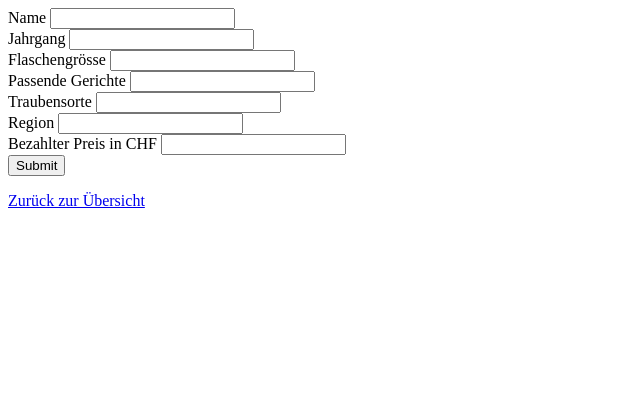
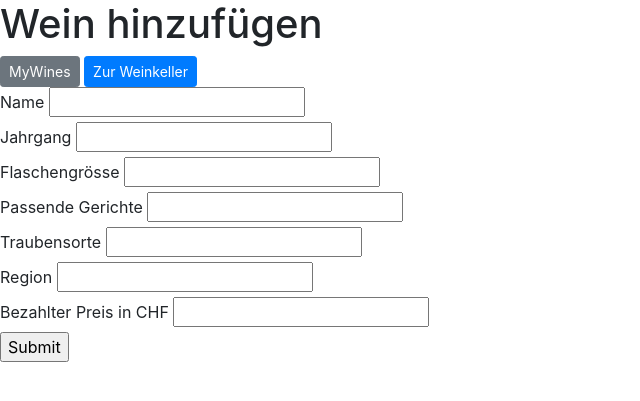
Before and after one commit to jannikmeier/prog2, a Flask app: page /add in a window 1280 px wide. Shown: the top 401 px of the page, without its empty margins (0-640 px from the left). Run offline with Flask 2, Linux system fonts and the light colour scheme; some libraries are stand-ins or nearby versions.

Commit message:
- Fehler in der Navigierung behoben - Seite "Wine Pairing" eingerichtet - Kleinere Bug Fixes

```diff
--- a/main.py
+++ b/main.py
@@ -26,9 +26,9 @@ def add_post():
     add_new_wine(request.form['name'], request.form['year'], request.form['size'], request.form['meals'], request.form['grape'], request.form['region'], request.form['pricepaid'])
     return render_template("add.html")
 
-@app.route('/winepairing/<id>')
-def winepairing(id):
-    return render_template("winepairing.html", wine=load_wine_by_id(id))
+@app.route('/winepairing')
+def winepairing():
+    return render_template("winepairing.html", wines=load_wines())
 
 # Weinverwaltung
 
--- a/templates/add.html
+++ b/templates/add.html
@@ -1,3 +1,13 @@
+<!DOCTYPE html>
+<html>
+    <head>
+        <title>Wein hinzuf&uuml;gen | MyWines</title>
+        <link rel="stylesheet" type="text/css" href="../static/bootstrap.min.css">
+    </head>
+    <body>
+        <h1>Wein hinzuf&uuml;gen</h1>
+        <a href="/" class="btn btn-secondary btn-sm" role="button">MyWines</a>
+        <a href="/cellar" class="btn btn-primary btn-sm" role="button">Zur Weinkeller</a>
         <form method="POST" action="/add">
             <div>
                 <label for="name">Name</label>
@@ -29,4 +39,5 @@
             </div>
             <input type="submit" value="Submit"/>
         </form>
-<a href="/index">Zur&uuml;ck zur &Uuml;bersicht</a>
+    </body>
+</html>
--- a/templates/cellar.html
+++ b/templates/cellar.html
@@ -6,8 +6,8 @@
     </head>
     <body>
         <h1>Weinkeller</h1>
-        <a href="/" class="btn btn-primary btn-sm" role="button">Home</a>
-        <a href="/add" class="btn btn-secondary btn-sm" role="button">Wein hinzuf&uuml;gen</a>
+        <a href="/" class="btn btn-secondary btn-sm" role="button">MyWines</a>
+        <a href="/add" class="btn btn-primary btn-sm" role="button">Wein hinzuf&uuml;gen</a>
         <table>
             <tr>
             <th>Name</th>
--- a/templates/index.html
+++ b/templates/index.html
@@ -1,7 +1,7 @@
 <!DOCTYPE html>
 <html>
     <head>
-        <title>Home | MyWines</title>
+        <title>MyWines</title>
         <link rel="stylesheet" type="text/css" href="static/bootstrap.min.css">
     </head>
     <body>
--- a/templates/winepairing.html
+++ b/templates/winepairing.html
@@ -6,7 +6,7 @@
     </head>
     <body>
         <h1>Wine Pairing</h1>
-        <a href="/" class="btn btn-primary btn-sm" role="button">Home</a>
-        <a href="/cellar" class="btn btn-primary btn-sm" role="button">Weinkeller</a>
+        <a href="/" class="btn btn-secondary btn-sm" role="button">MyWines</a>
+        <a href="/cellar" class="btn btn-primary btn-sm" role="button">Zur Weinkeller</a>
     </body>
 </html>
```
Also changed, not shown: templates/detail.html (+4 -3 lines). Lines whose indentation alone changed are shown as unchanged.
